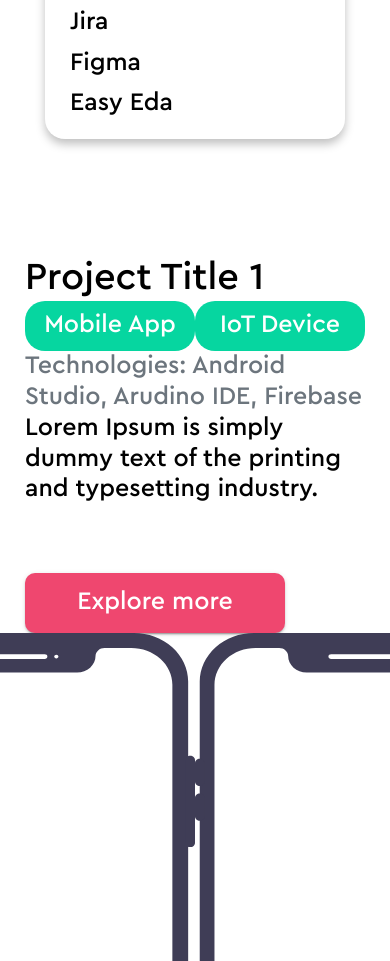
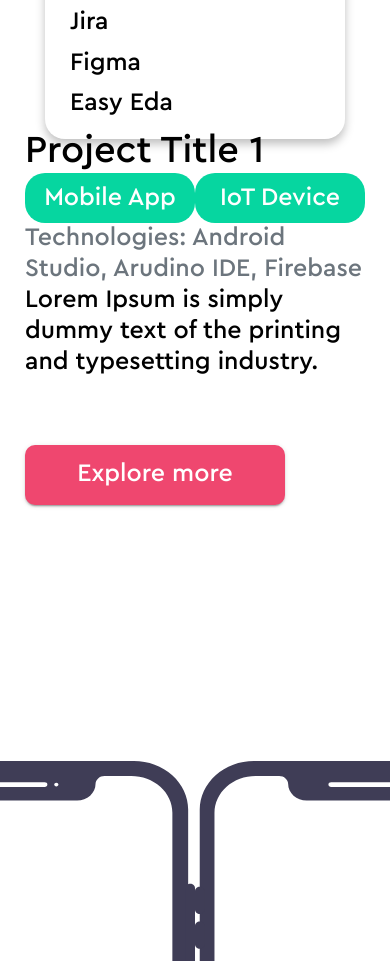
Before and after one commit to jaballogian/portfolio, a React (Create React App) app: page / in a window 390 px wide. Shown: the part 2100-3061 px from the top of the page. Built offline with nearby package versions, Linux system fonts and the light colour scheme.

Commit message:
add style for xs screen for Left Content component

```diff
--- a/src/pages/Home/Projects/LeftContent/leftContentUseStyles.js
+++ b/src/pages/Home/Projects/LeftContent/leftContentUseStyles.js
@@ -5,6 +5,10 @@ const useStyles = makeStyles((theme) => ({
   root: {
     width: '100%',
     boxSizing: 'border-box',
+    [theme.breakpoints.down('xs')]: {
+      height: '75vh',
+      minHeight: 600,
+    },
     [theme.breakpoints.only('sm')]: {
       height: '75vh',
       minHeight: 600,
```
